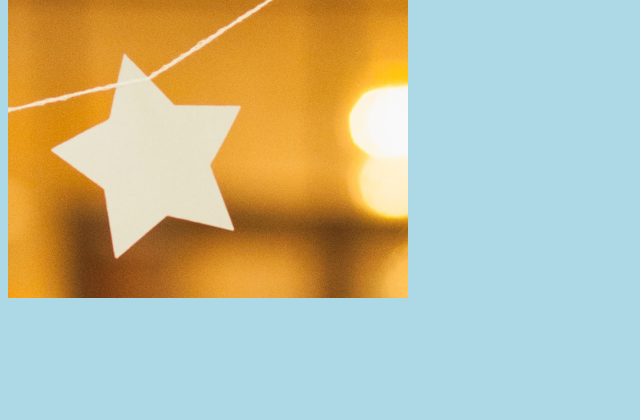
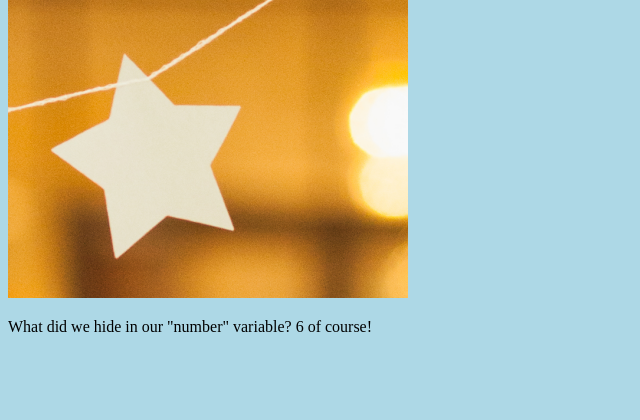
Before and after one commit to patjouk/tabledemarque, a Django app: page / in a window 1280 px wide. Shown: the part 249-669 px from the top of the page, without its empty margins (0-640 px from the left). Run offline with Django 3.2, Linux system fonts and the light colour scheme.

Commit message:
Let's play with variable :)

```diff
--- a/compteur/templates/index.html
+++ b/compteur/templates/index.html
@@ -8,5 +8,6 @@
     <h1>Hello World!</h1>
     <p>Up and running!</p>
     <img src="{% static 'images/star.png' %}" alt="Image of a star" />
+    <p>What did we hide in our "number" variable? {{ number }} of course!</p>
 {% endblock %}
 </html>
--- a/compteur/views.py
+++ b/compteur/views.py
@@ -2,4 +2,9 @@ from django.shortcuts import render
 
 # Create your views here.
 def index(request):
-    return render(request, 'index.html')
+    # defining the variable
+    number = 6
+    # passing the variable to the view
+    return render(request, 'index.html', {
+        'number': number
+    })
```
